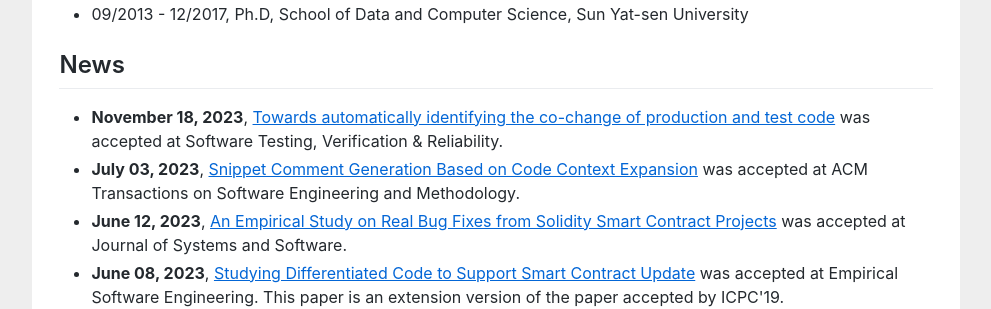
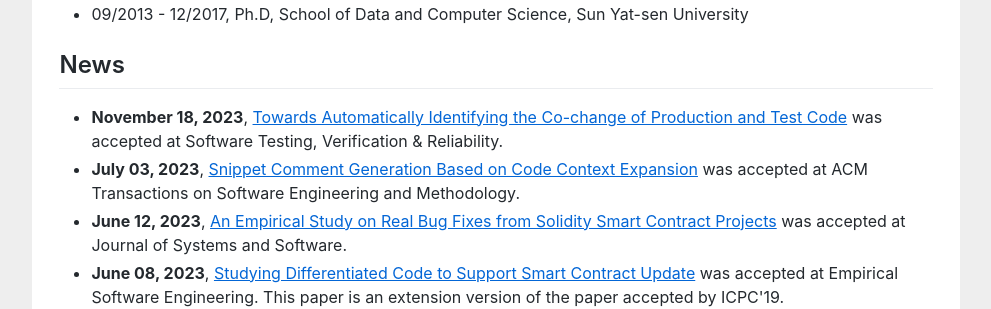
Before and after one commit to huangyuan-hy/huangyuan-hy.github.io, a Jekyll site: the page index.html, which Jekyll copies as it is, in a window 1280 px wide and 900 px high, scrolled down 617 px. Shown: the part 153-462 px from the top of the window, without its empty margins (144-1135 px from the left). Built offline with Jekyll 4.4.1, drawn with Linux system fonts in a browser that asks for light colours.

```diff
--- a/index.html
+++ b/index.html
@@ -81,7 +81,7 @@ gtag('config', 'UA-158965281-1');
 
 				<h2>News</h2>
 					<ul>
-						<li><b>November 18, 2023</b>,  <a href=""><u>Towards automatically identifying the co-change of production and test code</u></a> was accepted at Software Testing, Verification & Reliability. </li>
+						<li><b>November 18, 2023</b>,  <a href=""><u>Towards Automatically Identifying the Co-change of Production and Test Code</u></a> was accepted at Software Testing, Verification & Reliability. </li>
 
 						<li><b>July 03, 2023</b>,  <a href=""><u>Snippet Comment Generation Based on Code Context Expansion</u></a> was accepted at ACM Transactions on Software Engineering and Methodology. </li>
 
```
